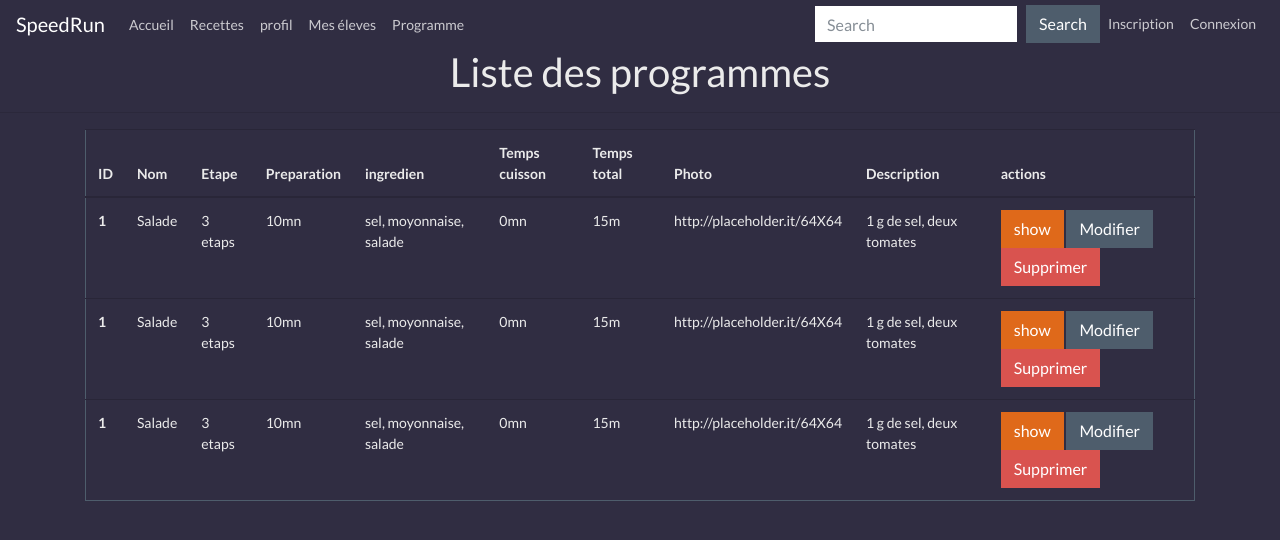
After one commit to diakitelamine/speedrun, a Symfony app: template templates/proliste/index.html.twig in a window 1280 px wide. The commit adds this page. Shown: the top 540 px of the page. Run offline with Twig, Linux system fonts and the light colour scheme; the template is opened without the code that fills it, so the values that code supplies are empty; some libraries are stand-ins or nearby versions.

Commit message:
lise programme et recette

```diff
--- a/templates/partials/header.html.twig
+++ b/templates/partials/header.html.twig
@@ -12,7 +12,7 @@
                     <span class="sr-only">(current)</span></a>
                   </li>
                  <li class="nav-item ">
-                      <a class="nav-link" href="{{path('recette_index')}}">Recettes
+                      <a class="nav-link" href="{{path('recetliste')}}">Recettes
                       <span class="sr-only">(current)</span></a>
                  </li>
 
@@ -26,7 +26,7 @@
                       <span class="sr-only">(current)</span></a>
                  </li>
                   <li class="nav-item ">
-                      <a class="nav-link" href="{{path('programme_index')}}">Programme
+                      <a class="nav-link" href="{{path('proliste')}}">Programme
                       <span class="sr-only">(current)</span></a>
                  </li>
 
--- a/templates/programme/new.html.twig
+++ b/templates/programme/new.html.twig
@@ -1,4 +1,4 @@
-{# {%  extends 'base.html.twig' %}
+{%  extends 'base.html.twig' %}
 
  {% block title %}Création d'un programme {% endblock%}
 
@@ -37,7 +37,3 @@
     </div>
 
 {% endblock %}
-
-
-
-  #}
--- a/templates/programme/show.html.twig
+++ b/templates/programme/show.html.twig
@@ -1,4 +1,4 @@
-{# {% extends 'base.html.twig' %}
+{% extends 'base.html.twig' %}
 
 {% block title %}Programme{% endblock %}
 
@@ -46,4 +46,4 @@
 
     {{ include('programme/_delete_form.html.twig') }}
   </div>
-{% endblock %} #}
+{% endblock %}
--- /dev/null
+++ b/templates/proliste/index.html.twig
@@ -0,0 +1,83 @@
+
+{% extends 'base.html.twig' %}
+
+{% block title %}Programme index{% endblock %}
+
+{% block body %}
+    <h1 class="text-center">Liste des programmes</h1>
+    <hr/>
+  <div class="container">
+
+   <table class="table table-hover  border border-dark">
+  <thead>
+    <tr>
+       <th scope="col">ID</th>
+         <th scope="col">Nom</th>
+         <th scope="col">Etape</th>
+        <th scope="col">Preparation</th>
+        <th scope="col">ingredien</th>
+        <th scope="col">Temps cuisson</th>
+        <th scope="col">Temps total</th>
+        <th scope="col">Photo</th>
+        <th scope="col">Description</th>
+         <th>actions</th>
+    </tr>
+  </thead>
+  <tbody>
+    <tr>
+      <th scope="row">1</th>
+      <td>Salade</td>
+      <td>3 etaps</td>
+      <td>10mn</td>
+      <td>sel, moyonnaise, salade</td>
+      <td>0mn</td>
+      <td>15m</td>
+      <td>http://placeholder.it/64X64</td>
+      <td>1 g de sel, deux tomates</td>
+      <td>
+        <a href="{{ path('detailpro') }}"  class="btn btn-primary">show</a>
+         <a href="{{ path('detailpro') }}"   class="btn btn-secondary">Modifier</a>
+        <a href="{{ path('detailpro')}}" class="btn btn-danger">Supprimer </a>
+      </td>
+    </tr>
+
+    <tr>
+
+         <th scope="row">1</th>
+      <td>Salade</td>
+      <td>3 etaps</td>
+      <td>10mn</td>
+      <td>sel, moyonnaise, salade</td>
+      <td>0mn</td>
+      <td>15m</td>
+      <td>http://placeholder.it/64X64</td>
+      <td>1 g de sel, deux tomates</td>
+      <td>
+         <a href="{{ path('detailpro') }}"  class="btn btn-primary">show</a>
+         <a href="{{ path('detailpro') }}"   class="btn btn-secondary">Modifier</a>
+        <a href="{{ path('detailpro')}}" class="btn btn-danger">Supprimer </a>
+      </td>
+    </tr>
+
+    <tr>
+        <th scope="row">1</th>
+      <td>Salade</td>
+      <td>3 etaps</td>
+      <td>10mn</td>
+      <td>sel, moyonnaise, salade</td>
+      <td>0mn</td>
+      <td>15m</td>
+      <td>http://placeholder.it/64X64</td>
+      <td>1 g de sel, deux tomates</td>
+      <td>
+        <a href="{{ path('detailpro') }}"  class="btn btn-primary">show</a>
+         <a href="{{ path('detailpro') }}"   class="btn btn-secondary">Modifier</a>
+        <a href="{{ path('detailpro')}}" class="btn btn-danger">Supprimer </a>
+      </td>
+    </tr>
+
+  </tbody>
+ </table>
+</div>
+
+{% endblock %}
--- a/templates/recette/show.html.twig
+++ b/templates/recette/show.html.twig
@@ -1,4 +1,4 @@
-{# {% extends 'base.html.twig' %}
+{% extends 'base.html.twig' %}
 
 {% block title %}Recette{% endblock %}
 
@@ -54,4 +54,4 @@
 
     {{ include('recette/_delete_form.html.twig') }}
   </div>
-{% endblock %} #}
+{% endblock %}
```
Also changed, not shown: src/Controller/ModifproController.php (added, +20 -0 lines), src/Controller/ModifrecepController.php (added, +20 -0 lines), src/Controller/ProlisteController.php (added, +20 -0 lines), src/Controller/RecetlisteController.php (added, +20 -0 lines), templates/modifpro/index.html.twig (added, +20 -0 lines), templates/modifrecep/index.html.twig (added, +20 -0 lines), templates/recetliste/index.html.twig (added, +83 -0 lines).
